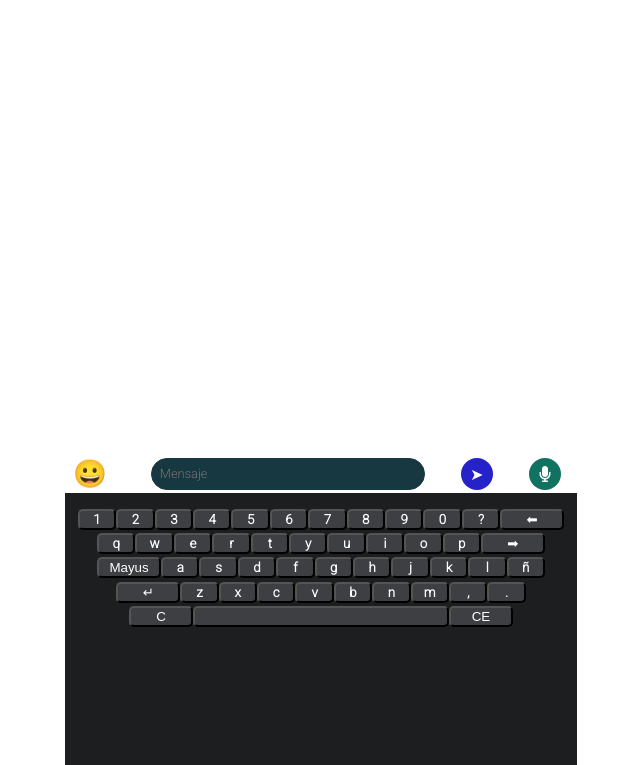
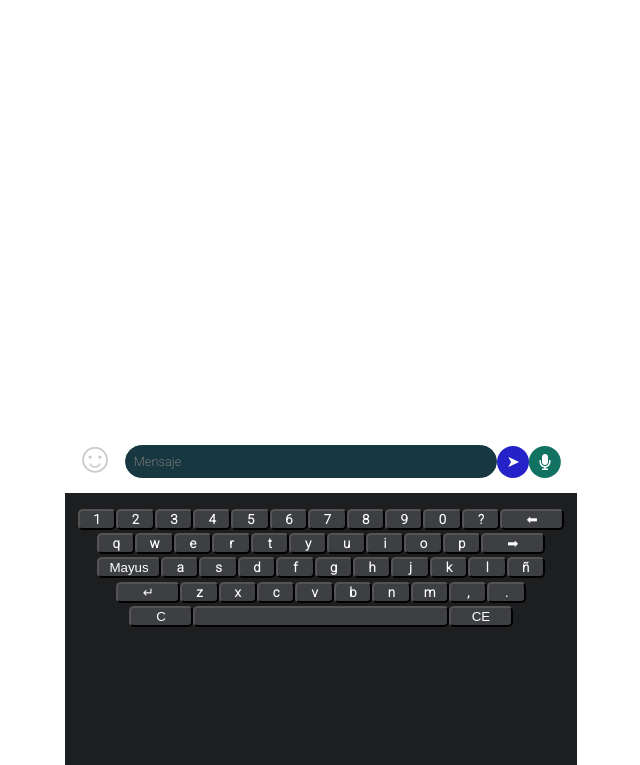
Before and after one commit to victoriapelaez/whatsagram, a plain HTML site: page src/index.html in a window 1280 px wide. Shown: the part 83-848 px from the top of the page, without its empty margins (319-959 px from the left). Drawn offline with Linux system fonts and the light colour scheme.

Commit message:
inicio funcion emoji

```diff
--- a/src/css/styles.css
+++ b/src/css/styles.css
@@ -30,6 +30,7 @@ img {
   display: flex;
   flex-direction: column;
   align-self: center;
+  flex-basis: 40%;
 }
 h2 {
   color: white;
@@ -108,7 +109,9 @@ main {
 .boton-emoji {
   border-color: transparent;
   background: inherit;
-  font-size: 1.7em;
+  font-size: 2.7em;
+  color: rgb(204, 204, 204);
+  padding-bottom: 0.2em;
   /* filter: grayscale(100%) */
 }
 .emoji-container {
@@ -124,14 +127,6 @@ main {
 .emojis:hover {
   transform: scale(2);
 }
-
-/* .emoji-teclado {
-  display: none;
-  content: "&#x2328";
-} */
-/* .desplegable {
-  display: none;
-} */
 .recuadro-escribir {
   font-family: "Roboto", sans-serif;
   background-color: #173841;
@@ -144,6 +139,7 @@ main {
   text-align: justify;
   font-size: 0.8em;
   padding: 0.6em;
+  overflow: auto;
 }
 
 .boton-enviar {
@@ -166,7 +162,10 @@ main {
   height: 2em;
   border: 0;
 }
+.area-emoji{
+  display: none;
 
+}
 /* Estilo para items del footer-keyboard */
 footer {
   grid-column-start: 2;
@@ -241,4 +240,7 @@ footer {
   i{
     font-size: 1.5em;
   }
+  .recuadro-escribir{
+    flex-basis: 70%;
+  }
 }
--- a/src/index.html
+++ b/src/index.html
@@ -36,15 +36,12 @@
 
             <!--Recuadro conversacion donde llegan los mensajes-->
             <div class="text-area">
-                <input type="button" name="Emoticonos" value="&#128512" class="boton-emoji" id="emoji"></input>
+                <input type="button" name="Emoticonos" value="&#9786" class="boton-emoji" id="emoji"></input>
 
-                <!-- <div class="emoji-container" id="emoji-container">
-                <div class="emoji-list">
-                    <div class="emojis">😀</div>
-                    <div class="emojis">😍</div>
-                    <div class="emojis">😂</div>
-                </div>
-            </div> -->
+               <!--  <div class="emoji-container" id="emoji-container">
+                    <div class="emoji-list"></div>
+                    </div>
+                </div> -->
 
 
                 <!--Boton con emoticonos-->
@@ -57,7 +54,18 @@
             </div>
         </main>
         <footer class="keyboard-area">
-            <div class="area-1">
+            <div class="area-emoji" id="area-emoji">
+                <input type="button" value="&#128514" class="letra">
+                <input type="button" value="&#128525" class="letra">
+                <input type="button" value="&#128536" class="letra">
+                <input type="button" value="&#128545" class="letra">
+                <input type="button" value="&#128557" class="letra">
+                <input type="button" value="&#128561" class="letra">
+                <input type="button" value="&#128530" class="letra">
+                <input type="button" value="&#128151" class="letra">
+                <input type="button" value="&#11013" id="←" class="tecla-funcion">
+            </div>
+            <div class="area-1" id= "area-letras">
                 <input type="button" value="1" class="letra">
                 <input type="button" value="2" class="letra">
                 <input type="button" value="3" class="letra">
@@ -71,6 +79,7 @@
                 <input type="button" value="?" class="letra">
                 <input type="button" value="&#11013" id="←" class="tecla-funcion">
             </div>
+
             <div class="area-2">
                 <input type="button" value="q" class="letra">
                 <input type="button" value="w" class="letra">
--- a/src/js/script.js
+++ b/src/js/script.js
@@ -106,12 +106,27 @@ document.getElementById("Mayus").onclick = function () {
     }
   });
 };
+/* document.getElementById("Mayus").onclick = function () {
+  letras.forEach((letra) => {
+    letra.classList.toggle("clase-mayus");
+    letra.value = letra.value.toUpperCase();
+
+    letra.onclick = function () {
+      letras.forEach((letra) => {
+        letra.value = letra.value.toLowerCase();
+
+      });
+    }
+  });
+}; */
+
 //escucha una letra para q se ponga en minuscula
 document.getElementById("emoji").addEventListener("click", function () {
   var icono = document.getElementById("emoji");
 
-  icono.classList.toggle("boton-emoji");
-  icono.classList.toggle("emoji-teclado");
+    icono.setAttribute("value", "\u2328");
+    document.getElementById("area-emoji").style.display = "inline";
+    document.getElementById("area-letras").style.display = "none";
 
 });
 
```
